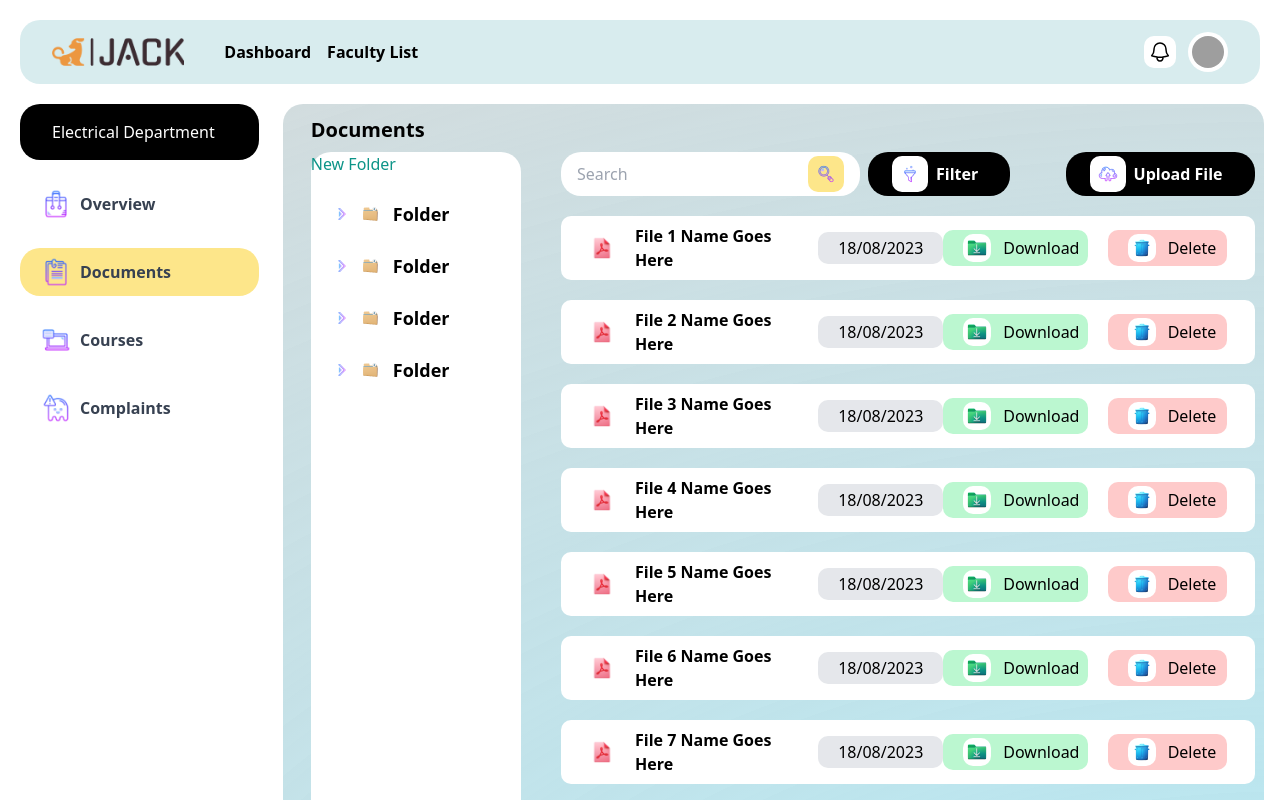
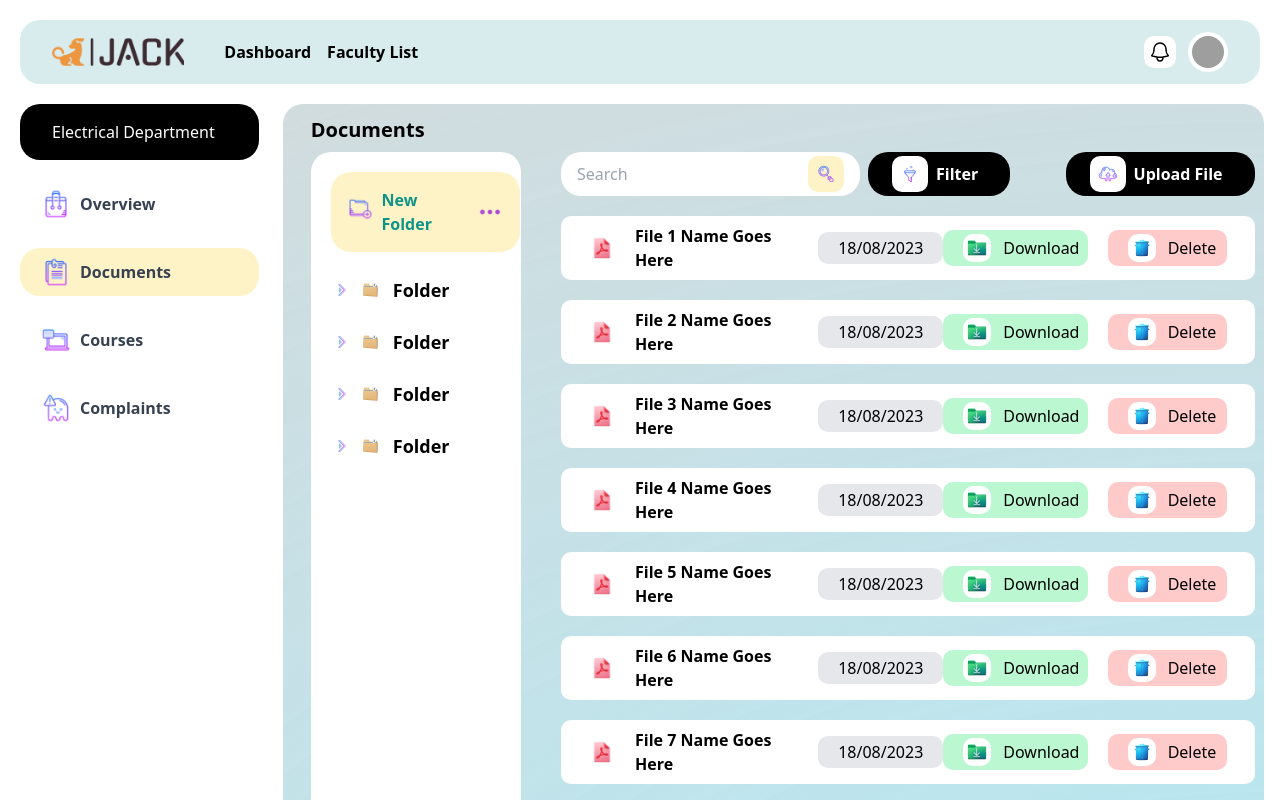
Before and after one commit to rajitha-00/expernrtic-dashboard, a React (Create React App) app: page / in a window 1280 px wide. Shown: the top 800 px of the page. Built offline with nearby package versions, Linux system fonts and the light colour scheme; grey boxes are pictures that could not be loaded.

Commit message:
Folders done

```diff
--- a/src/components/BodyRow1.jsx
+++ b/src/components/BodyRow1.jsx
@@ -7,7 +7,7 @@ const BodyRow1 = () => {
       <div className="flex ">
         <div className="search flex bg-white  items-center px-4 rounded-[20px]">
             <input type="text" placeholder='Search' className='serch box active:border-none' />
-            <div className="icon bg-amber-200 rounded-[10px] p-2">
+            <div className="icon bg-amber-100 rounded-[10px] p-2">
                 <img src="./search.png" alt="" />
             </div>
         </div>
--- a/src/components/FolderPaper.jsx
+++ b/src/components/FolderPaper.jsx
@@ -1,12 +1,35 @@
-import React from 'react'
+import { Fragment } from 'react'
+import { Popover, Transition } from '@headlessui/react'
 import Accodion from './Accodion'
 
 const FolderPaper = () => {
   return (
     <>
       <div className="bg-white w-1/4 min-h-96 rounded-[20px]">
-        <div className="flex items-center justify-between">
-            <h2 className='text-teal-600'>New Folder</h2>
+        <div className="mt-5 flex items-center justify-between container w-[90%] mx-5 p-4 bg-amber-100 rounded-[20px]">
+            <div className="flex items-center">
+            <Popover className="relative">
+                <Popover.Button>
+
+                    <img src="./select.png" alt="" />
+                </Popover.Button>
+                <Transition
+                    as={Fragment}
+                    enter="transition ease-out duration-200"
+                    enterFrom="opacity-0 translate-y-1"
+                    enterTo="opacity-100 translate-y-0"
+                    leave="transition ease-in duration-150"
+                    leaveFrom="opacity-100 translate-y-0"
+                    leaveTo="opacity-0 translate-y-1"
+                >
+                    <Popover.Panel className="absolute bg-white shadow-md min-h-[50vh] items-center rounded-[20px] justify-center z-10 mt-5 flex w-screen max-w-max translate-x px-4">
+                        <p>New Folder Creations Here</p>
+                    </Popover.Panel>
+                </Transition>
+            </Popover>
+                <h2 className='font-semibold text-teal-600 px-2'>New Folder</h2>
+            </div>
+            <img src="./colormenu.png" alt="" />
         </div>
         <Accodion/>
       </div>
--- a/src/components/NestedAccordion.jsx
+++ b/src/components/NestedAccordion.jsx
@@ -10,7 +10,7 @@ const NestedAccordion = ({ title, children }) => {
   };
 
   return (
-    <div className=" hover:bg-[rgba(191, 228, 220, 0.61)]  rounded-[10px] p-2 mb-2">
+    <div className=" active:bg-green-200  rounded-[10px] p-2 mb-2">
       <div
         className="flex  items-center cursor-pointer"
         onClick={toggleAccordion}
--- a/src/components/SidebarButton.jsx
+++ b/src/components/SidebarButton.jsx
@@ -4,7 +4,7 @@ const SidebarButton = ({ dashIcon, dashText, isActive, onClick }) => {
   return (
     <div
       className={`items-center w-full flex mt-5 ${
-        isActive ? 'bg-amber-200' : ''
+        isActive ? 'bg-amber-100' : ''
       } rounded-[20px] px-5 py-2`}
       onClick={onClick}
     >
```
Also changed, not shown: public/select.png (added).
